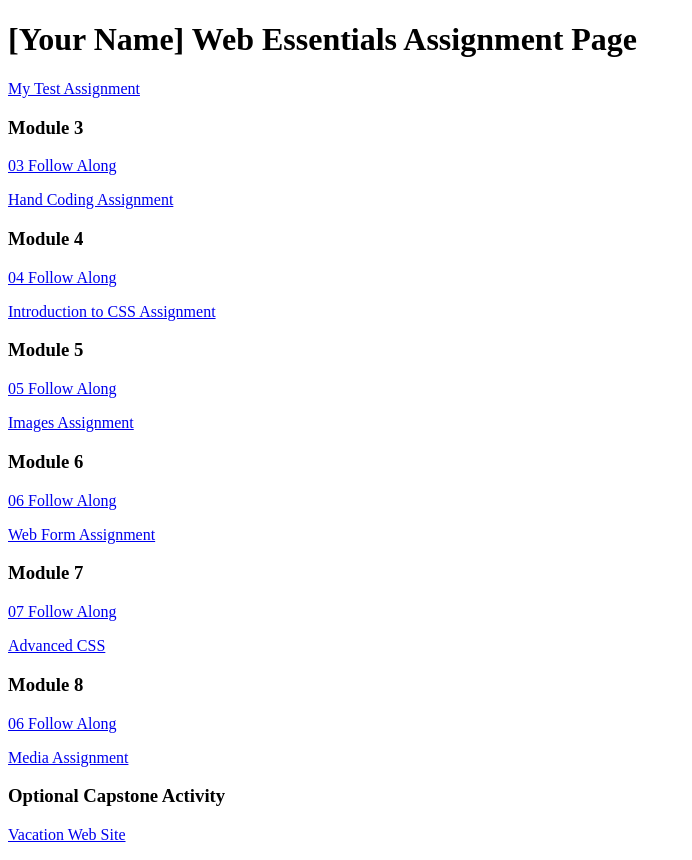
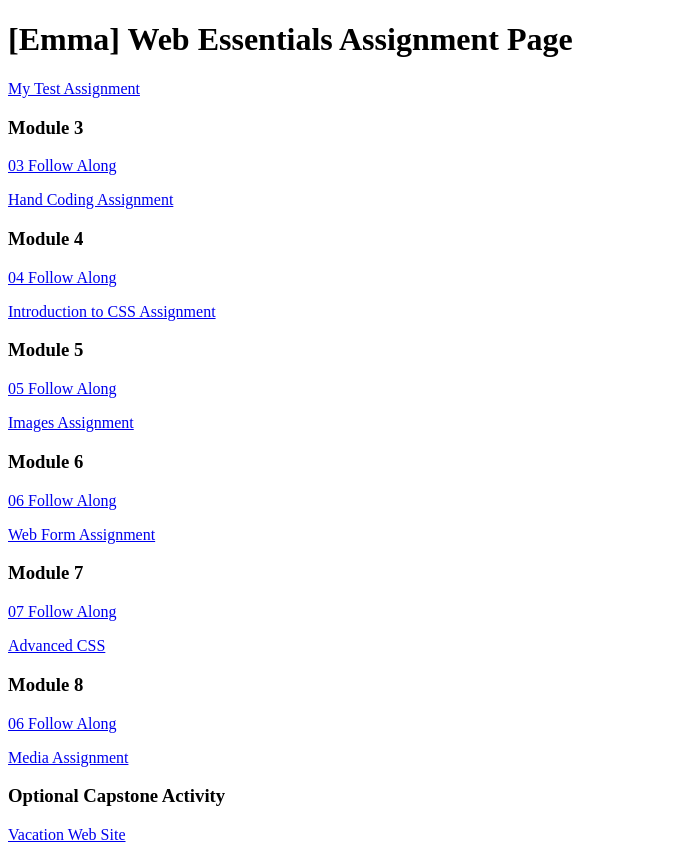
Before and after one commit to EmmaF-04/dwdd1600, a plain HTML site: page index.html in a window 1280 px wide. Shown: the whole page, without its empty margins (0-692 px from the left). Drawn offline with Linux system fonts and the light colour scheme.

Commit message:
Update index
Added my name

```diff
--- a/index.html
+++ b/index.html
@@ -6,7 +6,7 @@
 		<title>dwdd 1600 assignment list page</title>
 	</head>
 	<body>
-		<h1>[Your Name] Web Essentials Assignment Page</h1>
+		<h1>[Emma] Web Essentials Assignment Page</h1>
 		<p><a href="01test">My Test Assignment</a></p>
 
 		<h3>Module 3</h3>
```
